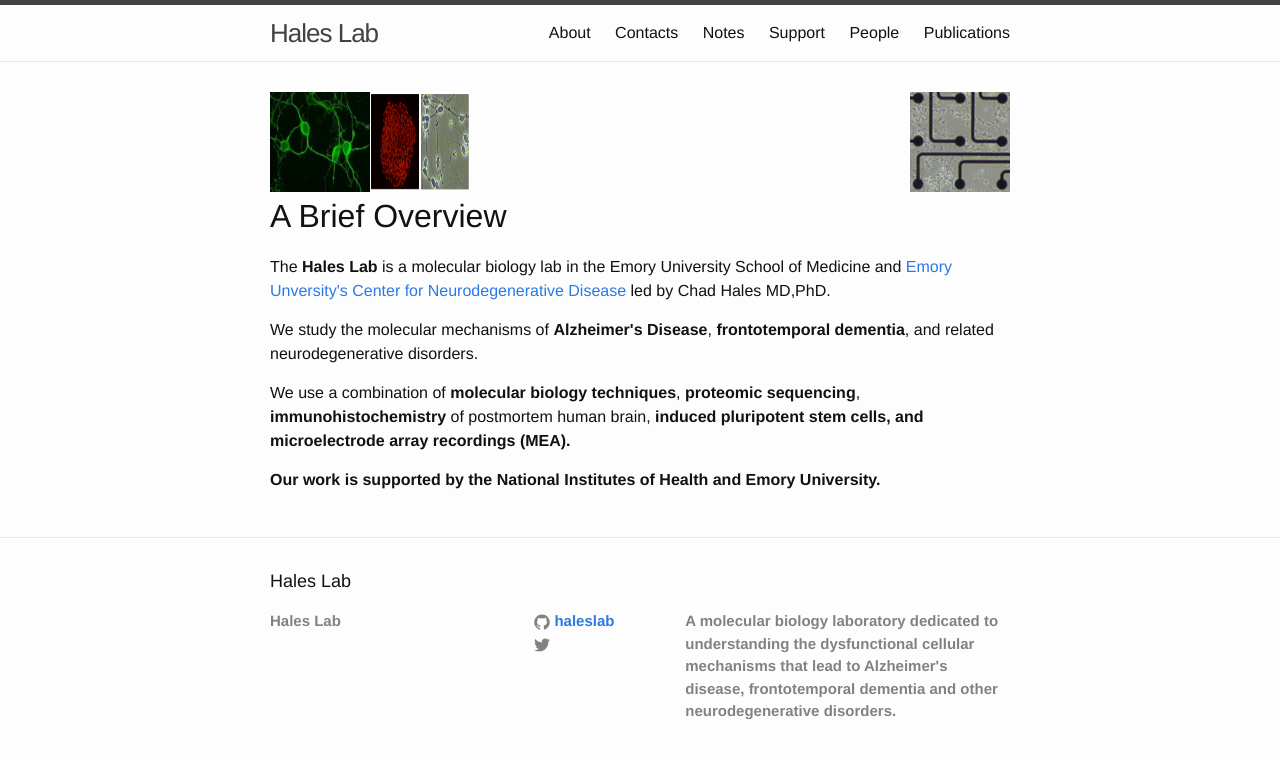
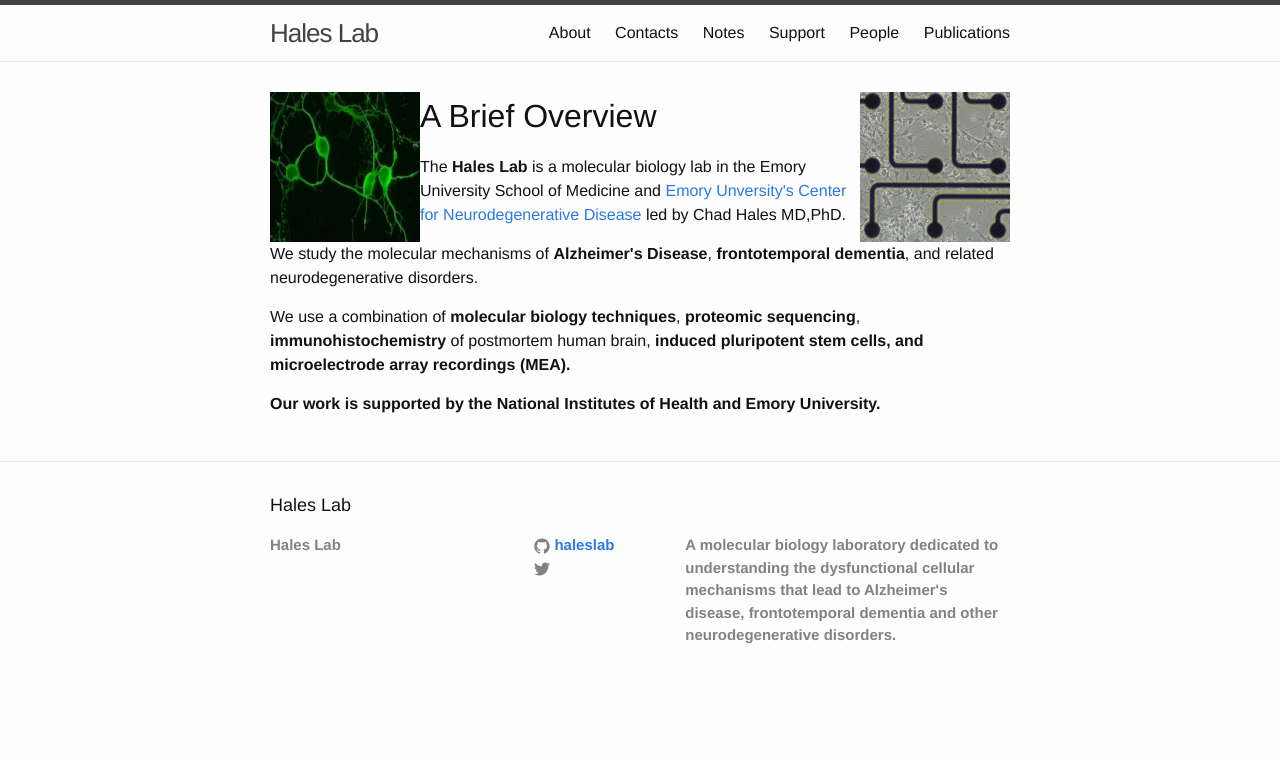
Before and after one commit to haleslab/haleslab.github.io, a Jekyll site: the page built from index.html, in a window 1280 px wide. Shown: the top 759 px of the page. Built offline with Jekyll 4.4.1, drawn with Linux system fonts in a browser that asks for light colours; the list of posts is cut into pages by our own code.

Commit message:
update
figure update

```diff
--- a/_sass/_base.scss
+++ b/_sass/_base.scss
@@ -41,7 +41,7 @@
  * Images
  */
 img {
-    max-width: 100%;
+    max-width: 150%;
     vertical-align: middle;
 }
 
--- a/index.html
+++ b/index.html
@@ -4,11 +4,9 @@
 
 <div class="home">
 
-  <img align="left" src="Greenneurons.png" width="100" height="100" />
+  <img align="left" src="Greenneurons.png" width="150" height="150" />
 
-  <img align="middle" src="IPScellnanogandIPSneuron.png" width="100" height="100" />
-
-  <img align="right" src="IPSneuronsonMEAcopy.jpg" width="100" height="100" />
+  <img align="right" src="IPSneuronsonMEAcopy.jpg" width="150" height="150" />
 
   <h1 class="main">A Brief Overview</h1>
 
```
